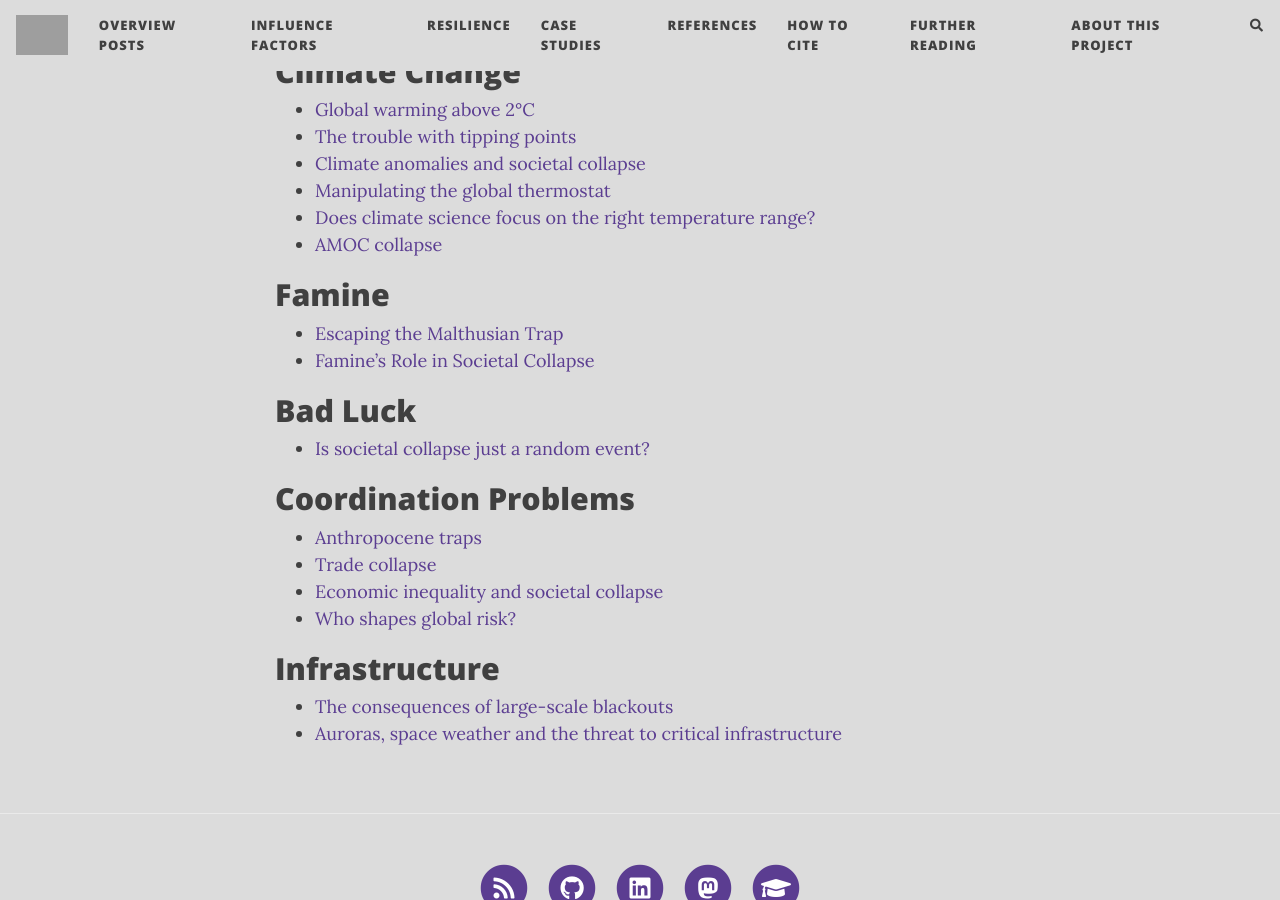
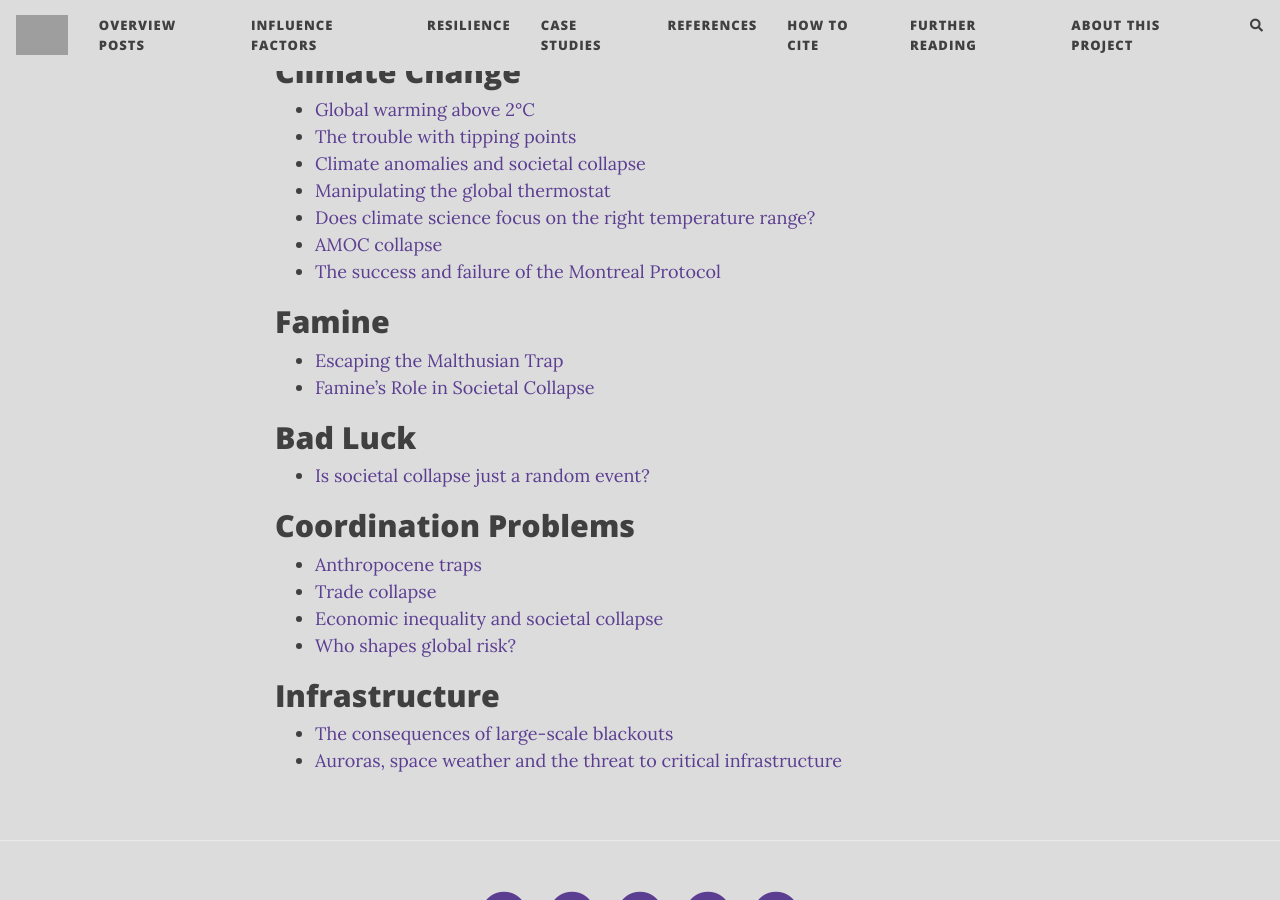
Before and after one commit to florianjehn/Societal_Collapse, a Jekyll site: the page built from factors.md, in a window 1280 px wide and 900 px high, scrolled down 359 px. Built offline with Jekyll 4.4.1, drawn with Linux system fonts in a browser that asks for light colours; nearby versions of some CDN libraries; comment, search, counter and statistics services are not loaded; grey boxes are pictures that could not be loaded.

Commit message:
Update factors.md

```diff
--- a/factors.md
+++ b/factors.md
@@ -11,6 +11,7 @@ The issue of societal collapse is a complex and multi-dimensional problem, often
 * [Manipulating the global thermostat](https://florianjehn.github.io/Societal_Collapse/2025-05-30-global_thermostat/)
 * [Does climate science focus on the right temperature range?](https://florianjehn.github.io/Societal_Collapse/2025-11-03-climate_focus/)
 * [AMOC collapse](https://florianjehn.github.io/Societal_Collapse/2026-04-17-AMOC/)
+* [The success and failure of the Montreal Protocol](https://florianjehn.github.io/Societal_Collapse/2026-06-05-Montreal/)
 
 # Famine
 * [Escaping the Malthusian Trap](https://florianjehn.github.io/Societal_Collapse/2023-01-13-famine/)
```
